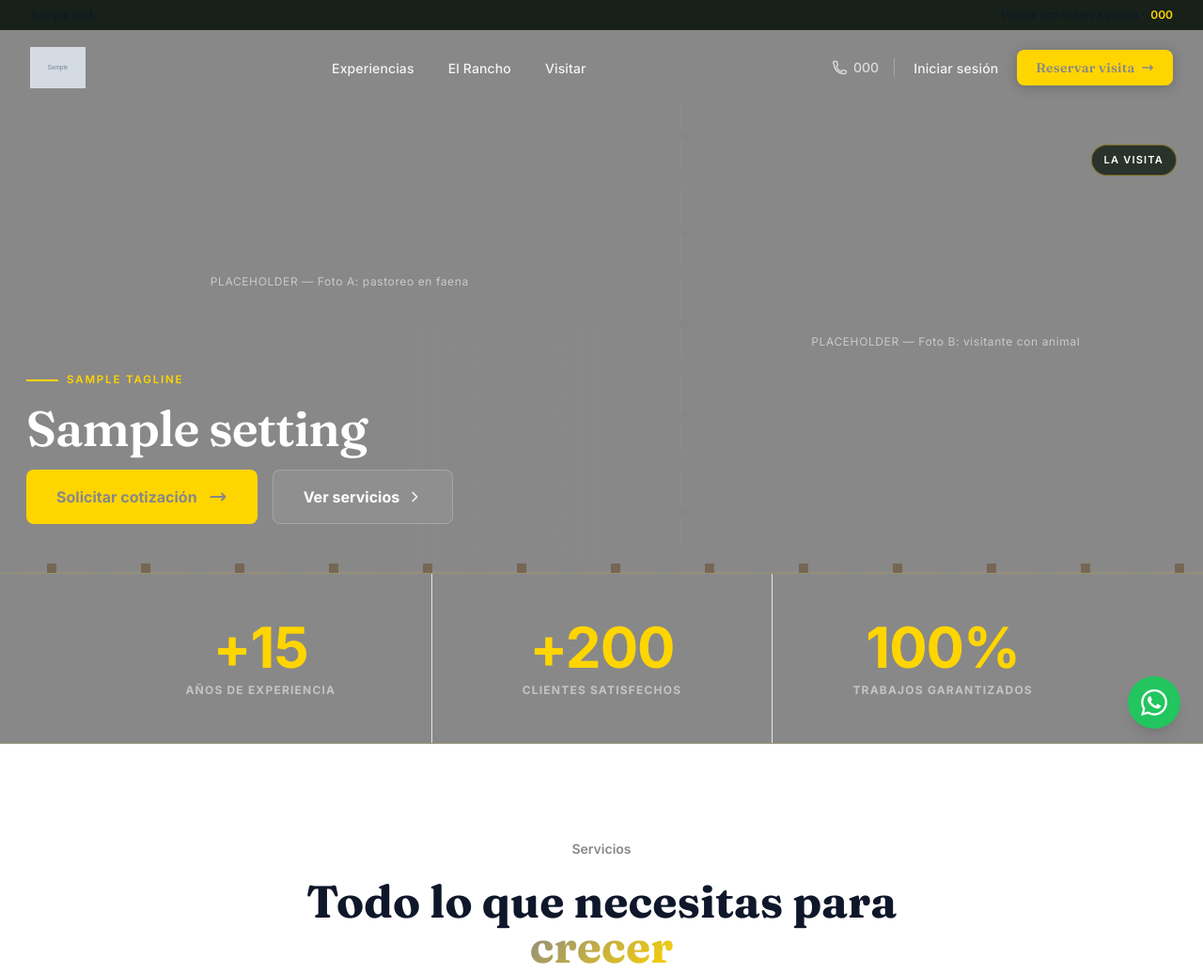
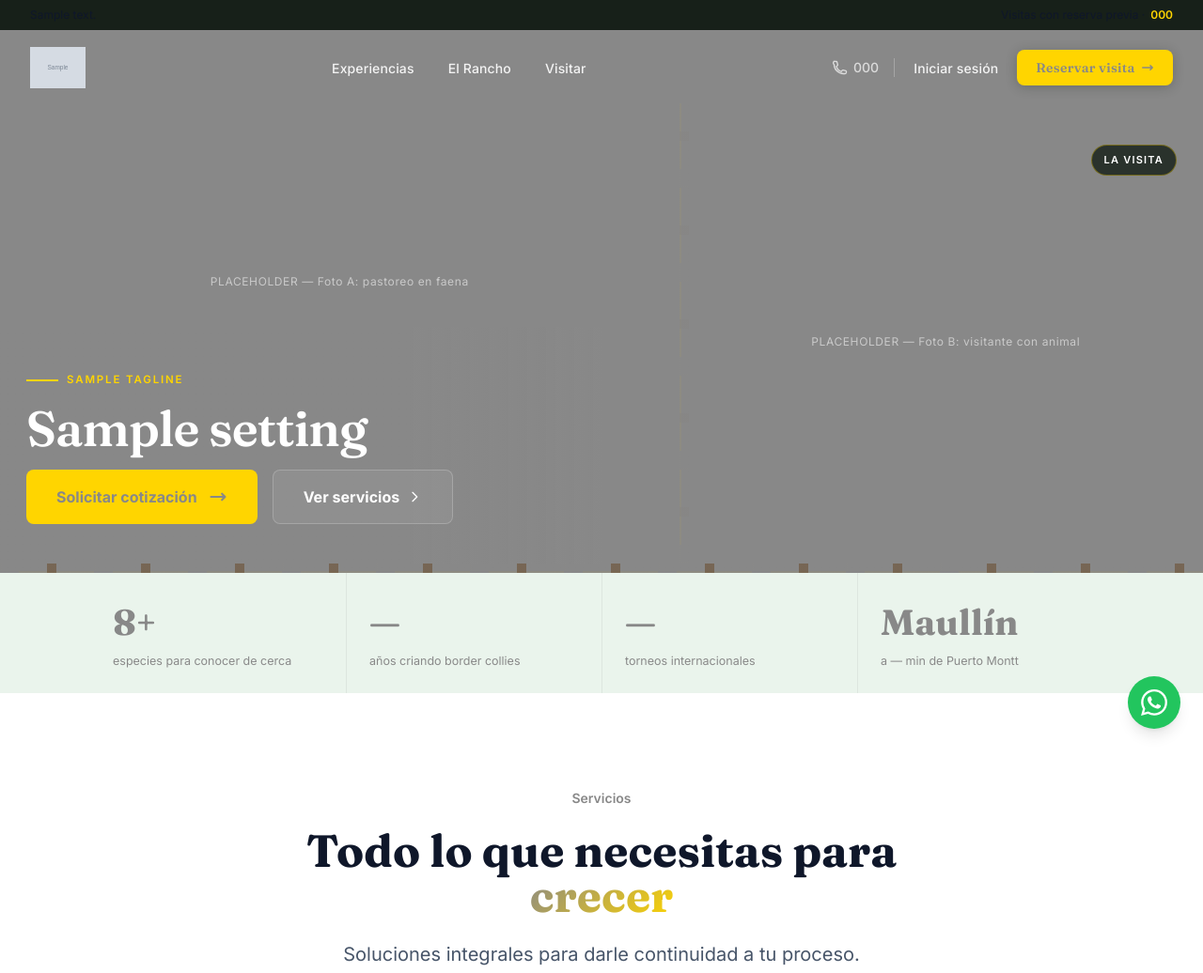
Before and after one commit to Kx24/SaasMvp, a Django app: template templates/ranchocachimba/landing/home.html in a window 1280 px wide. Shown: the top 1036 px of the page at 94% size. Run offline with Django 5.2, Linux system fonts and the light colour scheme; the template is opened without the code that fills it: most values are stand-ins (such as "Sample title", 1, 10 or a date in 2020); grey boxes marked "Sample" are stand-in pictures; style sheets or scripts are compiled from the project's sources; parts of the project's set-up code (start-up, migrations or seed data) failed here and were passed over; some libraries are stand-ins or nearby versions.

Commit message:
RC-BOLT-05: franja de stats del mockup (fondo claro, copy rancho)
Reemplaza el stats copiado de Servelec sin adaptar (+15 anos, +200
clientes, 100% garantizados, fondo oscuro) por 4 celdas alineadas a la
izquierda sobre --verde-claro: numero en font-display (Fraunces)
38px/700 --color-primary + label 12.5px, divisores sutiles al 13% de
--color-primary. Copy provisional del mockup con "-" como placeholder
de datos reales (#RC-01), cada uno con su comentario
{# valores reales: #RC-01 #} en linea propia (#BUG-01). Movil: 2
columnas sin divisores laterales.

divide-primary/[0.13] de Tailwind no compilo ninguna regla (--color-
primary es un var() plano en tailwind.config.js, no un triple rgb) --
se uso un <style> propio del componente con selector directo en su
lugar, mismo patron que el resto de los componentes del tema.

Gate: 103 tests OK (1 skip), ruff n/a, migraciones limpias,
npx playwright test 6/6 passed.

Co-Authored-By: Claude Sonnet 5 <noreply@anthropic.com>
Claude-Session: https://claude.ai/code/session_019wTVsX2cbktMXPyvMrj28p

```diff
--- a/templates/ranchocachimba/components/stats.html
+++ b/templates/ranchocachimba/components/stats.html
@@ -1,29 +1,52 @@
+{# ============================================================#}
+{#   FRANJA DE STATS — Rancho Cachimba (RC-BOLT-05)#}
+{#   Fondo claro, 4 celdas alineadas a la izquierda con divisores#}
+{#   verticales sutiles. Copy provisional del mockup -- los "—"#}
+{#   son placeholders de datos reales, ver #RC-01.#}
+{#   ============================================================ #}
 
-<section id="numeros" aria-label="Cifras de experiencia"
-         style="background:var(--color-primary); border-top:1px solid color-mix(in srgb, var(--color-accent) 15%, transparent); border-bottom:1px solid color-mix(in srgb, var(--color-accent) 15%, transparent);">
+<style>
+    /* divisores del grid de stats -- --color-primary al 13%, token que
+       Tailwind no puede expresar con divide-{color}/{opacity} (no es un
+       triple rgb, ver #AUD-11) */
+    #numeros .stats-grid > :not([hidden]) ~ :not([hidden]) {
+        border-color: color-mix(in srgb, var(--color-primary) 13%, transparent);
+    }
+</style>
+
+<section id="numeros" aria-label="Cifras de experiencia" style="background:var(--verde-claro);">
     <div class="max-w-6xl mx-auto px-6 lg:px-8">
-        <div class="grid grid-cols-1 md:grid-cols-3 divide-y md:divide-y-0 md:divide-x"
-             style="--tw-divide-opacity:1; border-color:color-mix(in srgb, var(--color-accent) 10%, transparent);">
+        <div class="stats-grid grid grid-cols-2 md:grid-cols-4 divide-y md:divide-y-0 md:divide-x">
 
-            <div class="px-8 py-12 text-center fade-up">
-                <div class="text-5xl md:text-6xl font-black mb-2"
-                     style="color:var(--color-accent); letter-spacing:-1px;">+15</div>
-                <div class="text-xs font-bold uppercase tracking-widest"
-                     style="color:rgba(255,255,255,0.5);">Años de experiencia</div>
+            <div class="px-6 py-6 fade-up">
+                <div class="font-display font-bold" style="font-size:38px; color:var(--color-primary);">8+</div>
+                <div class="mt-1" style="font-size:12.5px; color:color-mix(in srgb, var(--color-primary) 55%, var(--gris-texto));">
+                    especies para conocer de cerca
+                </div>
             </div>
 
-            <div class="px-8 py-12 text-center fade-up" style="animation-delay:0.1s;">
-                <div class="text-5xl md:text-6xl font-black mb-2"
-                     style="color:var(--color-accent); letter-spacing:-1px;">+200</div>
-                <div class="text-xs font-bold uppercase tracking-widest"
-                     style="color:rgba(255,255,255,0.5);">Clientes satisfechos</div>
+            <div class="px-6 py-6 fade-up" style="animation-delay:0.1s;">
+                <div class="font-display font-bold" style="font-size:38px; color:var(--color-primary);">—</div>
+                {# valores reales: #RC-01 #}
+                <div class="mt-1" style="font-size:12.5px; color:color-mix(in srgb, var(--color-primary) 55%, var(--gris-texto));">
+                    años criando border collies
+                </div>
             </div>
 
-            <div class="px-8 py-12 text-center fade-up" style="animation-delay:0.2s;">
-                <div class="text-5xl md:text-6xl font-black mb-2"
-                     style="color:var(--color-accent); letter-spacing:-1px;">100%</div>
-                <div class="text-xs font-bold uppercase tracking-widest"
-                     style="color:rgba(255,255,255,0.5);">Trabajos garantizados</div>
+            <div class="px-6 py-6 fade-up" style="animation-delay:0.2s;">
+                <div class="font-display font-bold" style="font-size:38px; color:var(--color-primary);">—</div>
+                {# valores reales: #RC-01 #}
+                <div class="mt-1" style="font-size:12.5px; color:color-mix(in srgb, var(--color-primary) 55%, var(--gris-texto));">
+                    torneos internacionales
+                </div>
+            </div>
+
+            <div class="px-6 py-6 fade-up" style="animation-delay:0.3s;">
+                <div class="font-display font-bold" style="font-size:38px; color:var(--color-primary);">Maullín</div>
+                {# valores reales: #RC-01 #}
+                <div class="mt-1" style="font-size:12.5px; color:color-mix(in srgb, var(--color-primary) 55%, var(--gris-texto));">
+                    a — min de Puerto Montt
+                </div>
             </div>
 
         </div>
```
Also changed, not shown: Documentacion/Planificación/spec_bolt_hero_cachimba.md (+6 -5 lines).
